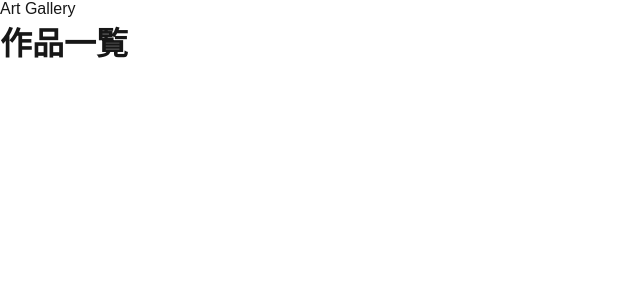
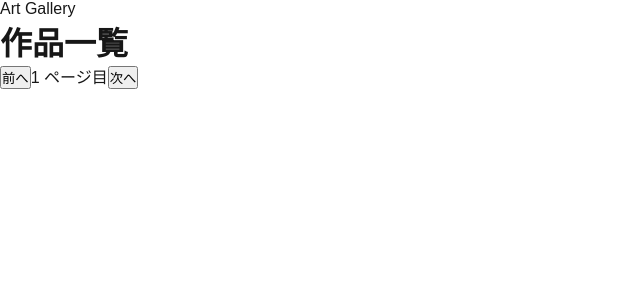
Before and after one commit to paraparacharhan/nextjs-api, a Next.js app in the folder art-gallery/: page /artworks in a window 1280 px wide. Shown: the top 300 px of the page, without its empty margins (0-640 px from the left). Built offline with nearby package versions, Linux system fonts and the light colour scheme.

Commit message:
Add state button

```diff
--- a/art-gallery/src/app/artworks/page.tsx
+++ b/art-gallery/src/app/artworks/page.tsx
@@ -1,7 +1,15 @@
+"use client";
+import { useState } from "react";
 export default function ArtworksPage() {
+    const [page, setPage] = useState(1);
     return (
         <main>
             <h1>作品一覧</h1>
+            <div>
+                <button type="button" onClick={() => setPage(page - 1)}>前へ</button>
+                <span>{page} ページ目</span>
+                <button type="button" onClick={() => setPage(page + 1)}>次へ</button>
+            </div>
         </main>
     );
 }
```
